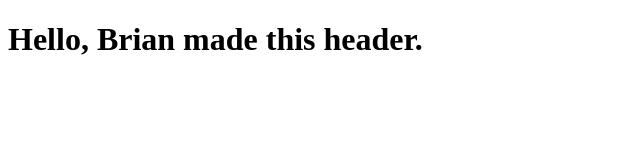
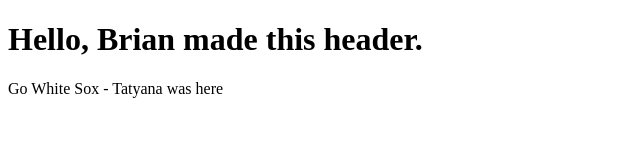
Before and after one commit to omann32/kekambas-91-hello_world_collab, a plain HTML site: page index.html in a window 1280 px wide. Shown: the whole page, without its empty margins (0-640 px from the left). Drawn offline with Linux system fonts and the light colour scheme.

Commit message:
commit by taty

```diff
--- a/index.html
+++ b/index.html
@@ -8,5 +8,6 @@
 </head>
 <body>
     <h1>Hello, Brian made this header.</h1>
+    <p>Go White Sox - Tatyana was here</p>
 </body>
 </html>
```
